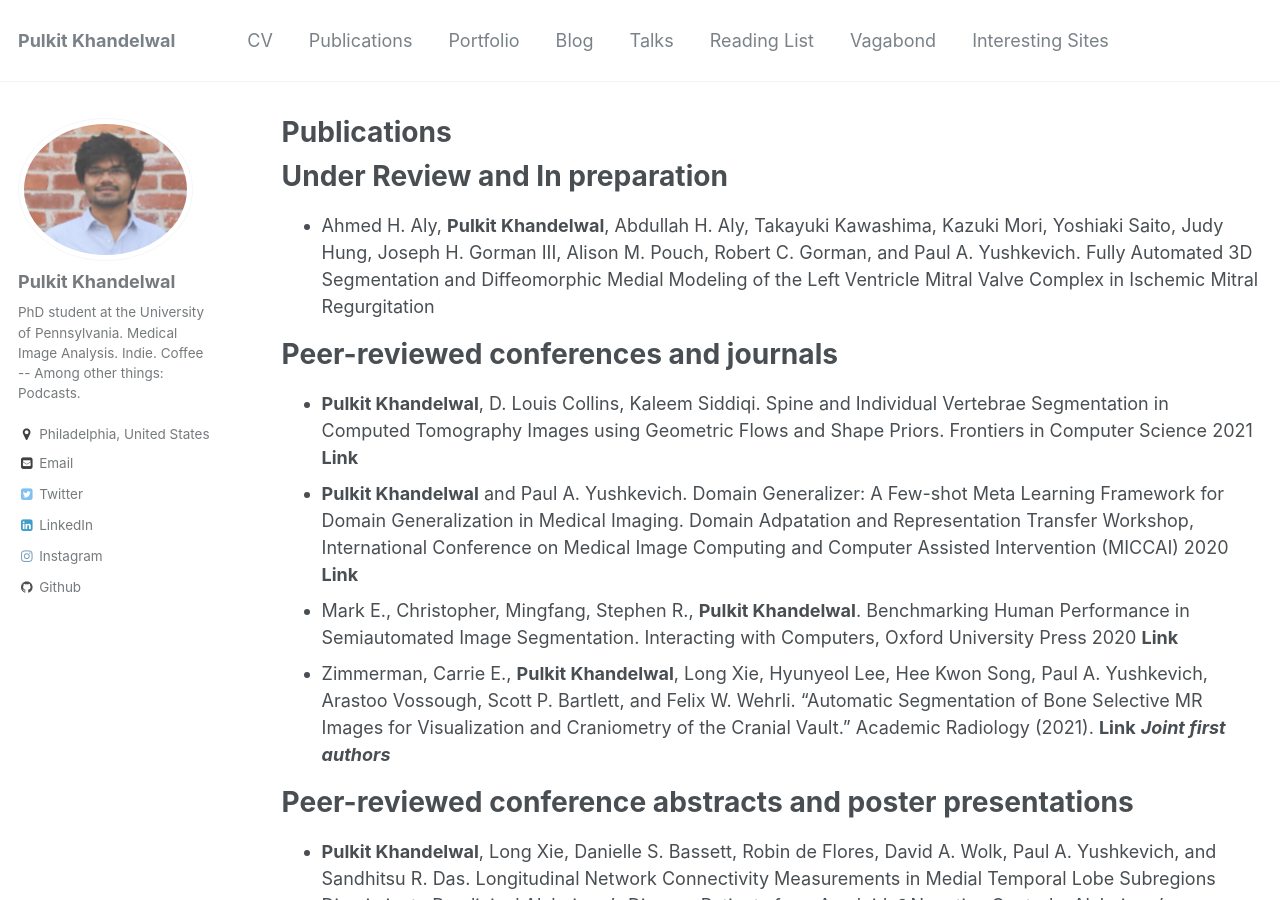
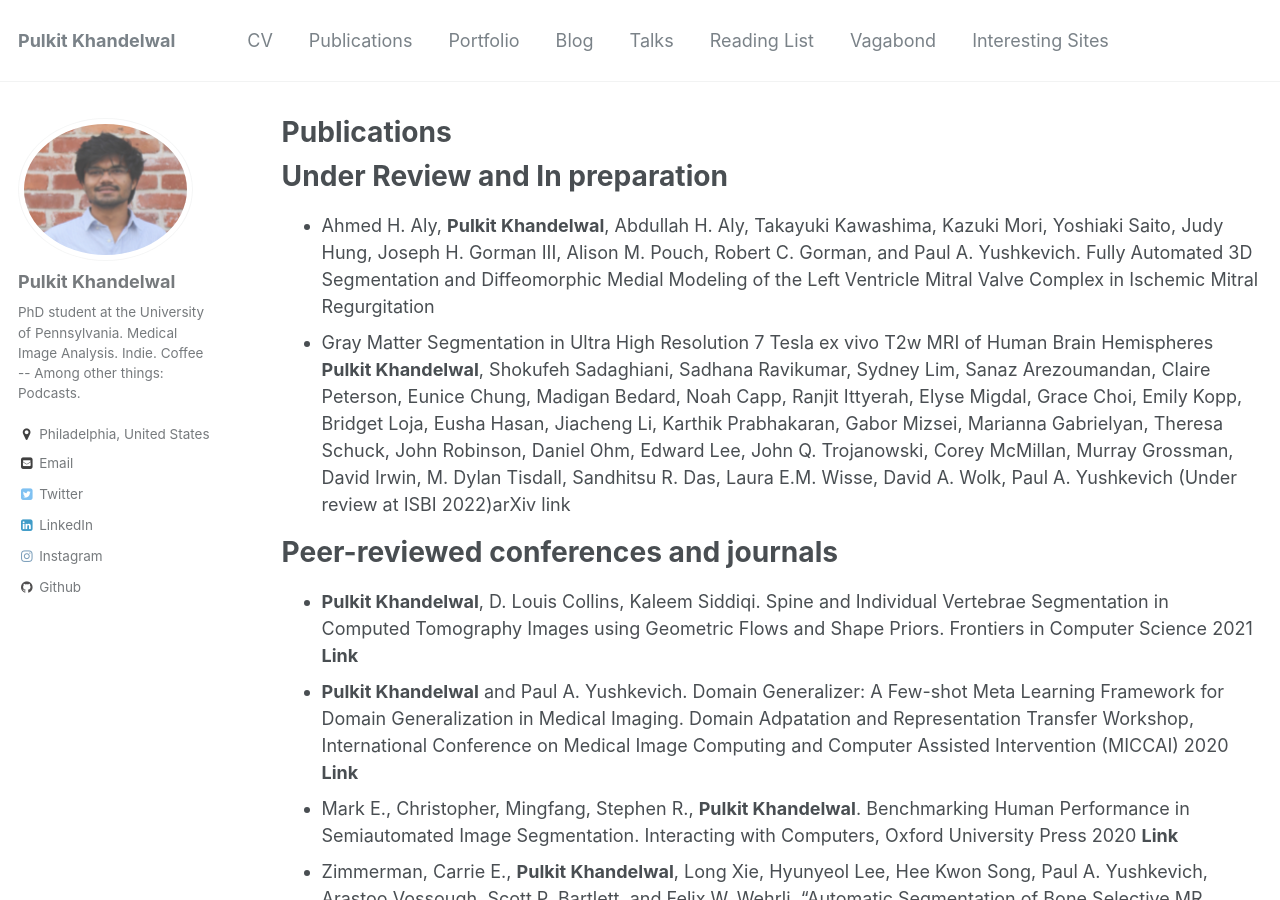
Before and after one commit to Pulkit-Khandelwal/pulkit-khandelwal.github.io, a Jekyll site: the page built from _pages/publications.md, in a window 1280 px wide and 900 px high. Built offline with Jekyll 4.4.1, drawn with Linux system fonts in a browser that asks for light colours.

Commit message:
Update publications.md

```diff
--- a/_pages/publications.md
+++ b/_pages/publications.md
@@ -11,6 +11,8 @@ author_profile: true
 Judy Hung, Joseph H. Gorman III, Alison M. Pouch, Robert C. Gorman, and Paul A. Yushkevich. Fully
 Automated 3D Segmentation and Diffeomorphic Medial Modeling of the Left Ventricle Mitral Valve Complex
 in Ischemic Mitral Regurgitation
+* Gray Matter Segmentation in Ultra High Resolution 7 Tesla ex vivo T2w MRI of Human Brain Hemispheres
+**Pulkit Khandelwal**, Shokufeh Sadaghiani, Sadhana Ravikumar, Sydney Lim, Sanaz Arezoumandan, Claire Peterson, Eunice Chung, Madigan Bedard, Noah Capp, Ranjit Ittyerah, Elyse Migdal, Grace Choi, Emily Kopp, Bridget Loja, Eusha Hasan, Jiacheng Li, Karthik Prabhakaran, Gabor Mizsei, Marianna Gabrielyan, Theresa Schuck, John Robinson, Daniel Ohm, Edward Lee, John Q. Trojanowski, Corey McMillan, Murray Grossman, David Irwin, M. Dylan Tisdall, Sandhitsu R. Das, Laura E.M. Wisse, David A. Wolk, Paul A. Yushkevich (Under review at ISBI 2022)[arXiv link](https://arxiv.org/abs/2110.07711)
 
 
 **Peer-reviewed conferences and journals**
```
